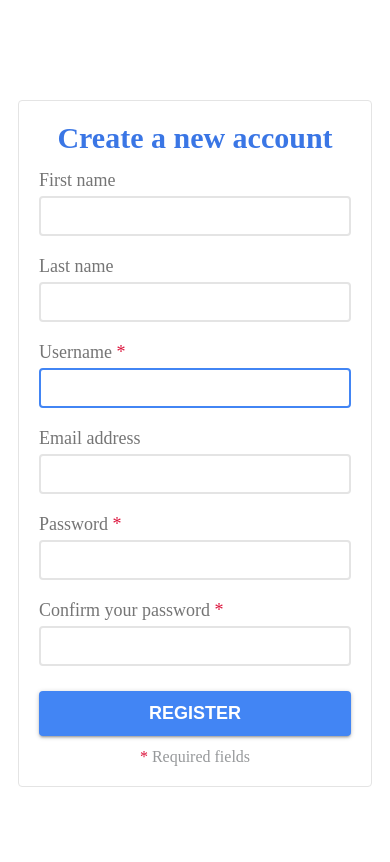
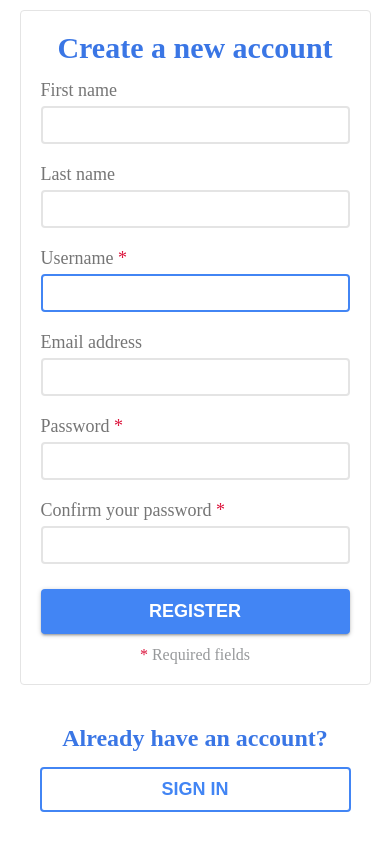
Before and after one commit to BorisBesker/google-maps-python-library, a Django app: page /users/register/ in a window 390 px wide. Before the commit the page ends 787 px from the top, so only its background shows below. Run offline with Django 3.2, Linux system fonts and the light colour scheme.

Commit message:
User login

```diff
--- a/users/forms.py
+++ b/users/forms.py
@@ -1,5 +1,5 @@
 from django.contrib.auth.models import User
-from django.contrib.auth.forms import UserCreationForm
+from django.contrib.auth.forms import AuthenticationForm, UserCreationForm
 
 
 class RegistrationForm(UserCreationForm):
@@ -24,3 +24,13 @@ class RegistrationForm(UserCreationForm):
             user.save()
 
         return user
+
+
+class LoginForm(AuthenticationForm):
+    def __init__(self, *args, **kwargs):
+        kwargs.setdefault('label_suffix', '')
+        super(LoginForm, self).__init__(*args, **kwargs)
+
+    class Meta:
+        model = User
+        fields = ['username', 'password']
--- a/users/static/users/registration.css
+++ b/users/static/users/login-register.css
@@ -2,12 +2,15 @@ body {
     margin: 0;
 }
 
-.register-container {
-    margin: 100px auto 0 auto;
+.login-register-container {
+    margin: 80px auto 30px auto;
+    width: 600px;
+}
+
+.container-primary {
     border: 1px solid #e4e4e4;
     border-radius: 4px;
     padding: 20px;
-    width: 600px;
 }
 
 h1 {
@@ -16,14 +19,35 @@ h1 {
     color: #3a76e5;
 }
 
+h2 {
+    margin: 20px 0 0;
+    text-align: center;
+    color: #3a76e5;
+}
+
 @media (max-width: 768px) {
-    .register-container {
-       width: 80%;
+    .login-register-container {
+        margin-top: 10px;
+        width: 80%;
     }
 
     h1 {
         font-size: 30px;
     }
+}
+
+@media (max-width: 468px) {
+    .login-register-container {
+        width: 90%;
+    }
+}
+
+.message-success {
+    padding: 0;
+    list-style: none;
+    color: #4BB543;
+    font-size: 18px;
+    font-weight: 600;
 }
 
 .field-wrapper {
@@ -51,7 +75,7 @@ h1 {
     border-radius: 4px;
     padding: 10px;
     width: 100%;
-    height: 40px;
+    height: 38px;
     font-size: 16px;
 }
 
@@ -60,7 +84,7 @@ h1 {
     border-color: #4285f4;
 }
 
-.field-wrapper .errorlist {
+.errorlist, .form-error {
     margin: 5px 0 10px;
     padding: 0;
     list-style: none;
@@ -68,22 +92,49 @@ h1 {
     font-weight: 600;
 }
 
-.submit-register {
+.login-register-button {
     margin-top: 15px;
     border: none;
     border-radius: 4px;
     box-shadow: 0 2px 2px 0 rgba(0,0,0,0.14), 0 3px 1px -2px rgba(0,0,0,0.12), 0 1px 5px 0 rgba(0,0,0,0.2);
-    background-color: #4285f4;
     padding: 12px 10px;
     width: 100%;
+    text-align: center;
+    text-decoration: none;
     text-transform: uppercase;
-    color: #ffffff;
     font-size: 18px;
     font-weight: 600;
 }
 
-.submit-register:hover {
+.login-register-button:hover {
     cursor: pointer;
+}
+
+.login-register-button.primary {
+    background-color: #4285f4;
+    color: #ffffff;
+}
+
+.container-secondary {
+    padding: 20px;
+}
+
+.login-register-button.secondary {
+    display: block;
+    border: 2px solid #4285f4;
+    box-shadow: none;
+    background-color: transparent;
+    padding: 10px;
+    width: auto;
+    color: #4285f4;
+    font-family: Arial, sans-serif;
+}
+
+.login-register-button.secondary:hover {
+    transition: all 0.5s ease;
+    box-shadow: 0 2px 2px 0 rgba(0,0,0,0.14), 0 3px 1px -2px rgba(0,0,0,0.12), 0 1px 5px 0 rgba(0,0,0,0.2);
+    background-color: #4285f4;
+    color: #ffffff;
 }
 
 .note {
--- /dev/null
+++ b/users/templates/base_template.html
@@ -0,0 +1,12 @@
+<!DOCTYPE html>
+<html lang="en">
+<head>
+  <meta charset="UTF-8">
+  <title>{% block title %}{% endblock %}</title>
+
+  {% block static-files %}{% endblock %}
+</head>
+<body>
+  {% block body %}{% endblock %}
+</body>
+</html>
--- /dev/null
+++ b/users/templates/login-register.html
@@ -0,0 +1,48 @@
+{% extends 'base_template.html' %}
+
+{% block static-files %}
+  {% load static %}
+
+  <link rel="stylesheet" type="text/css" href="{% static 'users/login-register.css' %}" />
+{% endblock %}
+
+{% block body %}
+  <div class="login-register-container">
+    <div class="container-primary">
+      <h1>{% block page-title %}{% endblock %}</h1>
+      <form method="post" id="{% block form-id %}{% endblock %}">
+        {% csrf_token %}
+        {% if messages %}
+          <ul class="message-success">
+            {% for message in messages %}
+              <li>{{ message }}</li>
+            {% endfor %}
+          </ul>
+        {% endif %}
+        {% if form.non_field_errors %}
+          <div class="non-field-errors">
+            {% for err in form.non_field_errors %}
+              <p class="form-error">{{ err }}</p>
+            {% endfor %}
+          </div>
+        {% endif %}
+        {% for field in form %}
+          <div class="field-wrapper">
+            <ul class="errorlist" id="{{ field.name }}-error">
+              {% for error in field.errors %}
+                <li>{{ error }}</li>
+              {% endfor %}
+            </ul>
+            <div class="field-label">{{ field.label_tag }}</div>
+            {{ field }}
+          </div>
+        {% endfor %}
+        <button type="submit" class="login-register-button primary">{% block submit-button %}{% endblock %}</button>
+        {% block required-fields %}{% endblock %}
+      </form>
+    </div>
+    <div class="container-secondary">
+      {% block secondary-content %}{% endblock %}
+    </div>
+  </div>
+{% endblock %}
--- a/users/templates/registration.html
+++ b/users/templates/registration.html
@@ -1,32 +1,16 @@
-<!DOCTYPE html>
-<html lang="en">
-<head>
-  <meta charset="UTF-8">
-  <title>Registration</title>
+{% extends 'login-register.html' %}
 
-  {% load static %}
+{% block title %}Register{% endblock %}
 
-  <link rel="stylesheet" type="text/css" href="{% static 'users/registration.css' %}" />
-</head>
-<body>
-  <div class="register-container">
-    <h1>Create a new account</h1>
-    <form method="post">
-      {% csrf_token %}
-      {% for field in form %}
-        <div class="field-wrapper">
-          <ul class="errorlist" id="{{ field.name }}-error">
-          {% for error in field.errors %}
-            <li>{{ error }}</li>
-          {% endfor %}
-          </ul>
-          <div class="field-label">{{ field.label_tag }}</div>
-          {{ field }}
-        </div>
-      {% endfor %}
-      <button type="submit" class="submit-register">Register</button>
-      <p class="note"><span>*</span> Required fields</p>
-    </form>
-  </div>
-</body>
-</html>
+{% block page-title %}Create a new account{% endblock %}
+
+{% block form-id %}register{% endblock %}
+
+{% block submit-button %}Register{% endblock %}
+
+{% block required-fields %}<p class="note"><span>*</span> Required fields</p>{% endblock %}
+
+{% block secondary-content %}
+  <h2>Already have an account?</h2>
+  <a class="login-register-button secondary" href="{% url 'users:login' %}">Sign in</a>
+{% endblock %}
--- a/users/urls.py
+++ b/users/urls.py
@@ -4,6 +4,8 @@ from . import views
 
 
 urlpatterns = [
+    url(r'^login/$', views.UserLogin.as_view(), name='login'),
+    url(r'^logout/$', views.Logout.as_view(), name='logout'),
     url(r'^register/$', views.UserRegistration.as_view(), name='register'),
-    url(r'^register-successful', views.UserRegistrationSuccessful.as_view(), name='register-successful')
+    url(r'^user-profile', views.UserProfilePage.as_view(), name='user-profile')
 ]
--- a/users/views.py
+++ b/users/views.py
@@ -1,14 +1,39 @@
-from django.core.urlresolvers import reverse_lazy
-from django.views.generic import CreateView, TemplateView
+from django.contrib.auth import login, logout
+from django.contrib.auth.mixins import LoginRequiredMixin
+from django.contrib.messages.views import SuccessMessageMixin
+from django.core.urlresolvers import reverse, reverse_lazy
+from django.views.generic import CreateView, FormView, RedirectView, TemplateView
 
-from users.forms import RegistrationForm
+from users.forms import LoginForm, RegistrationForm
 
 
-class UserRegistration(CreateView):
+class UserRegistration(SuccessMessageMixin, CreateView):
     form_class = RegistrationForm
+    success_message = 'You successfully created your account, now you can sing in!'
     template_name = 'registration.html'
-    success_url = reverse_lazy('users:register-successful')
+
+    def get_success_url(self):
+        return reverse('users:login')
 
 
-class UserRegistrationSuccessful(TemplateView):
-    template_name = 'registration_successful.html'
+class UserLogin(FormView):
+    form_class = LoginForm
+    success_url = reverse_lazy('users:user-profile')
+    template_name = 'login.html'
+
+    def form_valid(self, form):
+        login(self.request, form.get_user())
+        return super(UserLogin, self).form_valid(form)
+
+
+class UserProfilePage(LoginRequiredMixin, TemplateView):
+    login_url = reverse_lazy('users:login')
+    template_name = 'user-profile.html'
+
+
+class Logout(RedirectView):
+    url = reverse_lazy('users:login')
+
+    def get(self, request, *args, **kwargs):
+        logout(request)
+        return super(Logout, self).get(request, *args, **kwargs)
```
Also changed, not shown: acceptance_tests/mixins.py (added, +11 -0 lines), acceptance_tests/pages.py (added, +17 -0 lines), acceptance_tests/test_login_page.py (added, +17 -0 lines), acceptance_tests/test_register_page.py (+21 -36 lines), acceptance_tests/test_user_profile_page.py (added, +31 -0 lines), acceptance_tests/testcases.py (added, +16 -0 lines), users/templates/login.html (added, +14 -0 lines), users/templates/registration_successful.html (deleted, +0 -10 lines), users/templates/user-profile.html (added, +8 -0 lines), users/tests/factories.py (added, +10 -0 lines), users/tests/mixins.py (added, +8 -0 lines), users/tests/tests.py (+56 -26 lines), users/tests/__init__.py (added).
